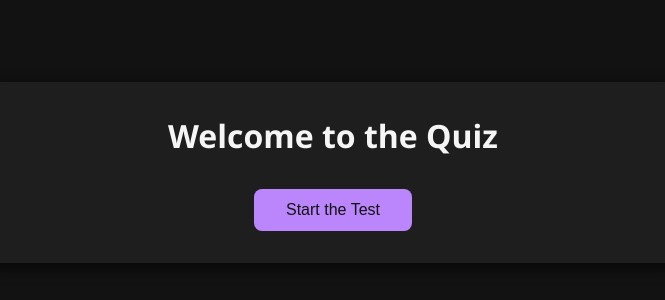
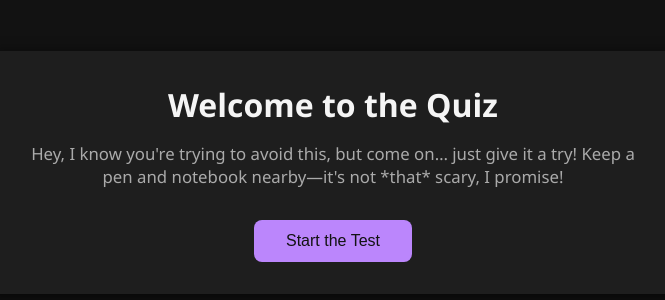
Before and after one commit to Sienna-it/MCQs, a plain HTML site: page index.html in a window 1280 px wide. Shown: the part 228-528 px from the top of the page, without its empty margins (307-972 px from the left). Drawn offline with Linux system fonts and the light colour scheme.

Commit message:
Update index.html

```diff
--- a/index.html
+++ b/index.html
@@ -10,12 +10,16 @@
   <div class="container">
     <div id="start-screen">
       <h1>Welcome to the Quiz</h1>
+      <p style="text-align: center; margin-bottom: 1rem; font-size: 1.05rem; color: #aaa;">
+  Hey, I know you're trying to avoid this, but come on… just give it a try!
+  Keep a pen and notebook nearby—it's not *that* scary, I promise!
+      </p>
       <button class="btn" id="start-btn">Start the Test</button>
     </div>
 
     <div id="quiz-screen" style="display: none;">
       <div id="timer">
-        Time Left: <span id="time">10:00</span>
+        Time Left: <span id="time">0:00</span>
       </div>
       <form id="quiz-form"></form>
       <button class="btn" id="submit-btn">Submit</button>
```
